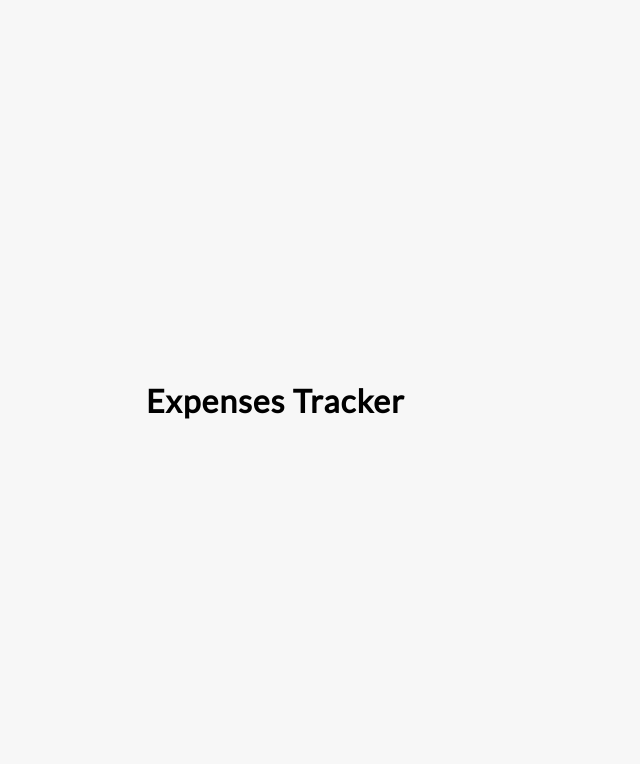
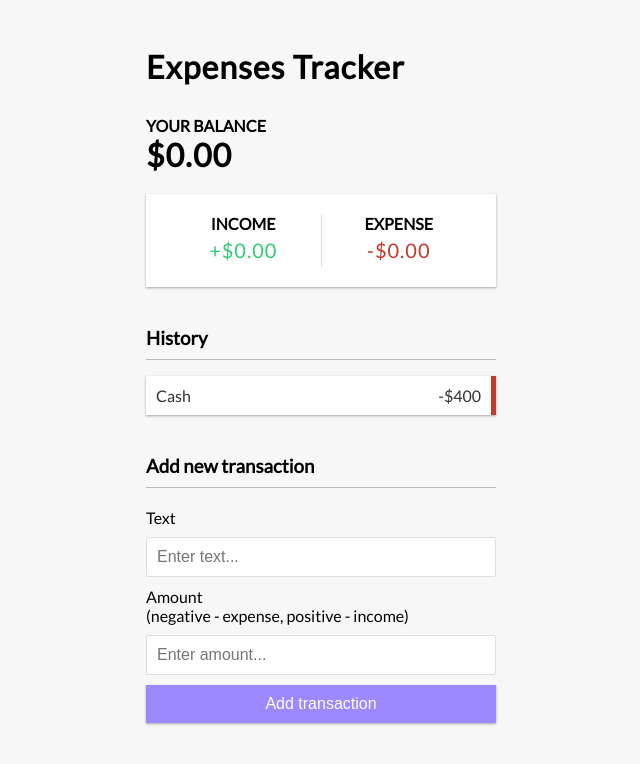
Before and after one commit to BiskremMuhammad/expense-tracker, a React (Create React App) app: page / in a window 1280 px wide. Shown: the top 764 px of the page, without its empty margins (319-959 px from the left). Built offline with nearby package versions, Linux system fonts and the light colour scheme.

Commit message:
lay down all different components with placeholders

```diff
--- a/src/App.tsx
+++ b/src/App.tsx
@@ -1,6 +1,10 @@
 import React, { useContext } from "react";
+import { AddExpense } from "./components/add-expense";
+import { Balance } from "./components/balance";
 
 import { Header } from "./components/header";
+import { IncomeExpenses } from "./components/income-expenses";
+import { Transactions } from "./components/transactions";
 import { ContextState, ExpensesContext } from "./context/context";
 
 function App() {
@@ -8,8 +12,12 @@ function App() {
 
   return (
     <ExpensesContext.Provider value={expenses}>
+      <Header />
       <div className="container">
-        <Header />
+        <Balance />
+        <IncomeExpenses />
+        <Transactions />
+        <AddExpense />
       </div>
     </ExpensesContext.Provider>
   );
--- /dev/null
+++ b/src/components/add-expense.tsx
@@ -0,0 +1,23 @@
+import React from "react";
+
+export const AddExpense = () => {
+  return (
+    <>
+      <h3>Add new transaction</h3>
+      <form id="form">
+        <div className="form-control">
+          <label htmlFor="text">Text</label>
+          <input type="text" id="text" placeholder="Enter text..." />
+        </div>
+        <div className="form-control">
+          <label htmlFor="amount">
+            Amount <br />
+            (negative - expense, positive - income)
+          </label>
+          <input type="number" id="amount" placeholder="Enter amount..." />
+        </div>
+        <button className="btn">Add transaction</button>
+      </form>
+    </>
+  );
+};
--- /dev/null
+++ b/src/components/balance.tsx
@@ -0,0 +1,10 @@
+import React from "react";
+
+export const Balance = () => {
+  return (
+    <>
+      <h4>Your Balance</h4>
+      <h1 id="balance">$0.00</h1>
+    </>
+  );
+};
--- /dev/null
+++ b/src/components/income-expenses.tsx
@@ -0,0 +1,20 @@
+import React from "react";
+
+export const IncomeExpenses = () => {
+  return (
+    <div className="inc-exp-container">
+      <div>
+        <h4>Income</h4>
+        <p id="money-plus" className="money plus">
+          +$0.00
+        </p>
+      </div>
+      <div>
+        <h4>Expense</h4>
+        <p id="money-minus" className="money minus">
+          -$0.00
+        </p>
+      </div>
+    </div>
+  );
+};
--- /dev/null
+++ b/src/components/transactions.tsx
@@ -0,0 +1,15 @@
+import React from "react";
+
+export const Transactions = () => {
+  return (
+    <>
+      <h3>History</h3>
+      <ul id="list" className="list">
+        <li className="minus">
+          Cash <span>-$400</span>
+          <button className="delete-btn">x</button>
+        </li>
+      </ul>
+    </>
+  );
+};
```
